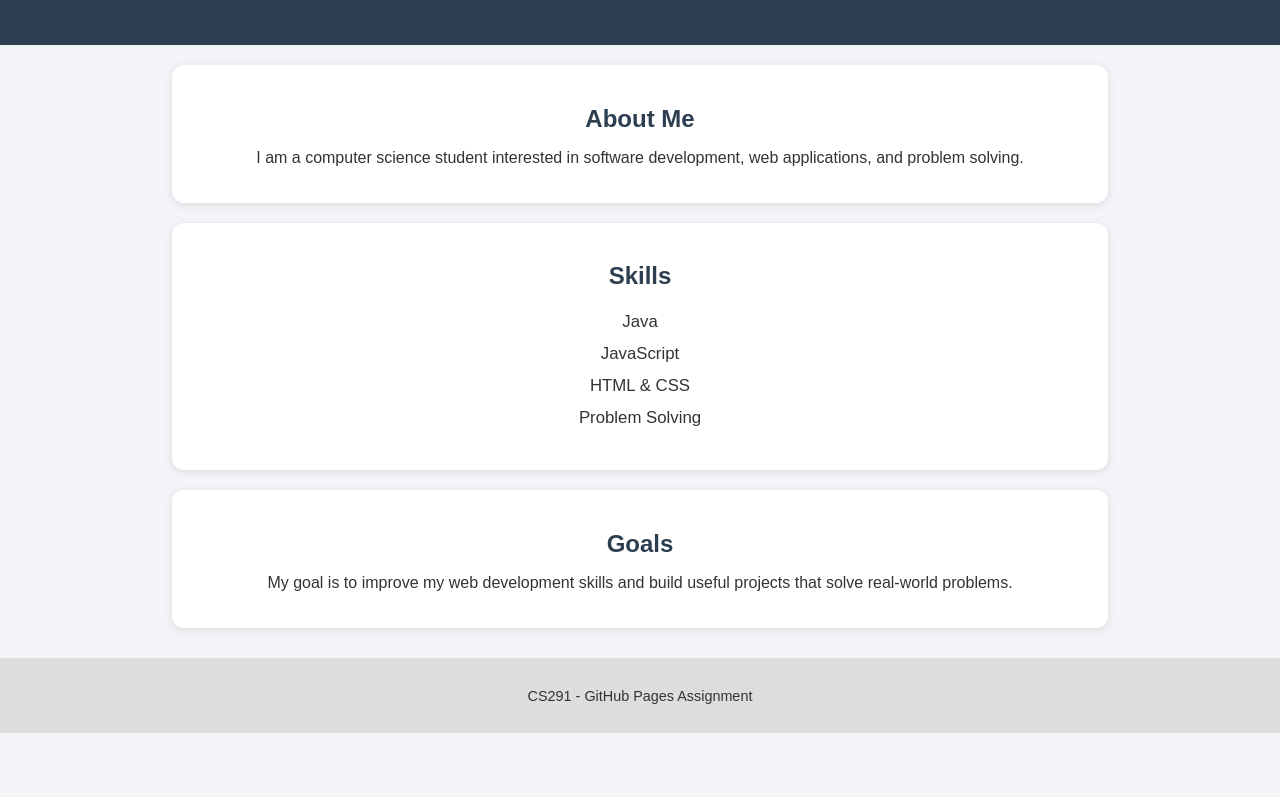
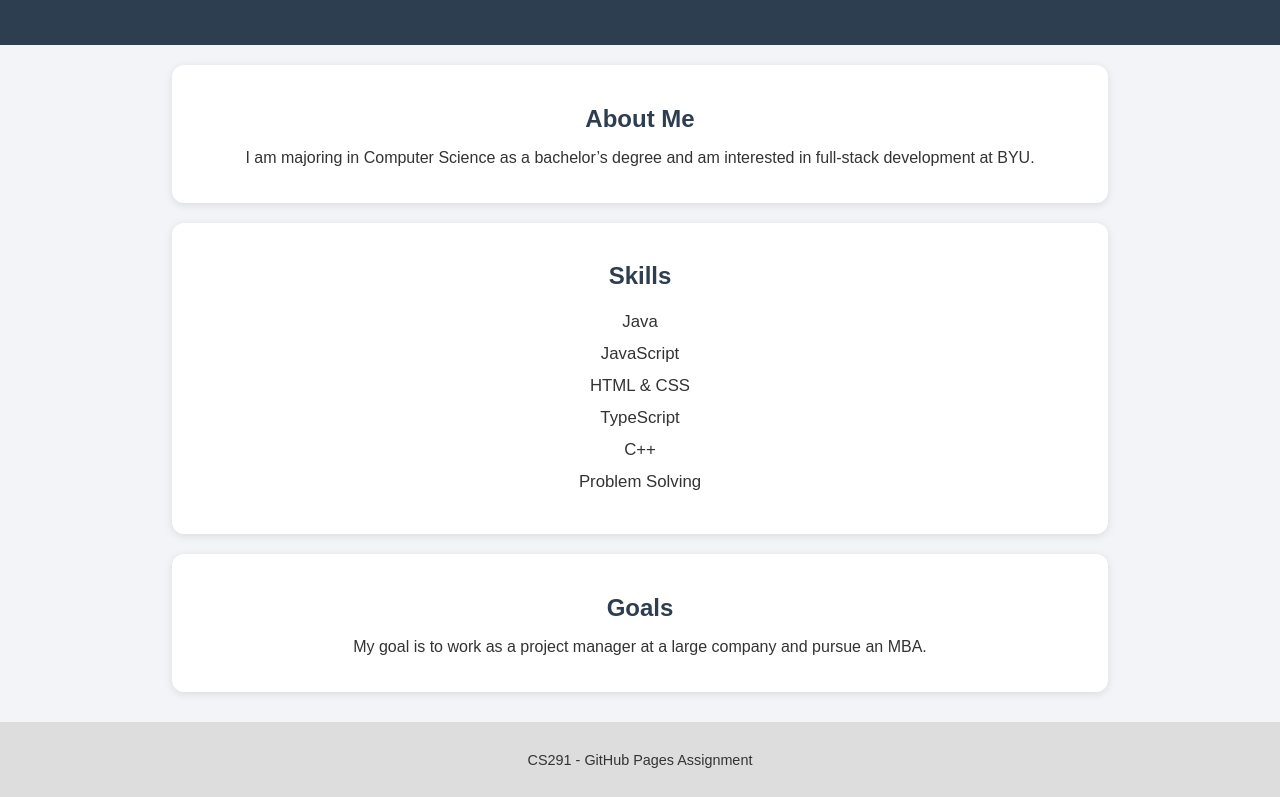
Before and after one commit to githubyuto0919745/cs291, a plain HTML site: page index.html in a window 1280 px wide. Shown: the part 109-906 px from the top of the page. Before the commit the page ends 842 px from the top, so only its background shows below. Drawn offline with Linux system fonts and the light colour scheme.

Commit message:
Update index.html

```diff
--- a/index.html
+++ b/index.html
@@ -1,7 +1,7 @@
 <!DOCTYPE html>
 <html>
 <head>
-  <title>Introduction - CS291</title>
+  <title>Yuto Akatsuka Profile</title>
   <link rel="stylesheet" href="style.css">
 </head>
 
@@ -15,8 +15,7 @@
   <section>
     <h2>About Me</h2>
     <p>
-      I am a computer science student interested in software development,
-      web applications, and problem solving.
+      I am majoring in Computer Science as a bachelor’s degree and am interested in full-stack development at BYU.
     </p>
   </section>
 
@@ -26,6 +25,8 @@
       <li>Java</li>
       <li>JavaScript</li>
       <li>HTML & CSS</li>
+      <li>TypeScript</li>
+      <li>C++</li>
       <li>Problem Solving</li>
     </ul>
   </section>
@@ -33,8 +34,7 @@
   <section>
     <h2>Goals</h2>
     <p>
-      My goal is to improve my web development skills and build useful projects
-      that solve real-world problems.
+      My goal is to work as a project manager at a large company and pursue an MBA.
     </p>
   </section>
 
```
